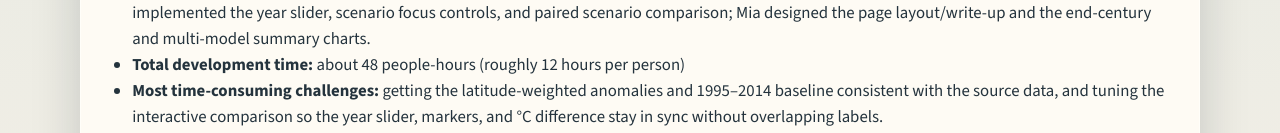
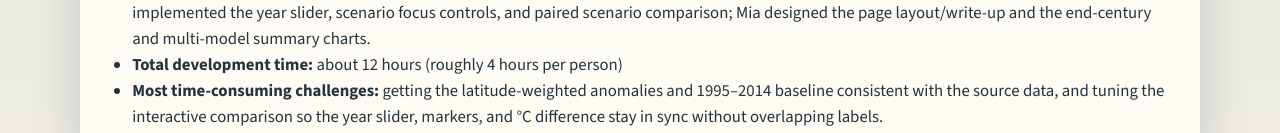
Before and after one commit to exitcy/DSC106-Project-3, a plain HTML site: page index.html in a window 1280 px wide. Shown: the part 2537-2670 px from the top of the page. Drawn offline with nearby package versions, Linux system fonts and the light colour scheme.

Commit message:
Update reported development time in the write-up.

```diff
--- a/index.html
+++ b/index.html
@@ -160,7 +160,7 @@
           Yuki implemented the year slider, scenario focus controls, and paired scenario comparison;
           Mia designed the page layout/write-up and the end-century and multi-model summary charts.
         </li>
-        <li><strong>Total development time:</strong> about 48 people-hours (roughly 12 hours per person)</li>
+        <li><strong>Total development time:</strong> about 12 hours (roughly 4 hours per person)</li>
         <li>
           <strong>Most time-consuming challenges:</strong>
           getting the latitude-weighted anomalies and 1995–2014 baseline consistent with the source data,
```
